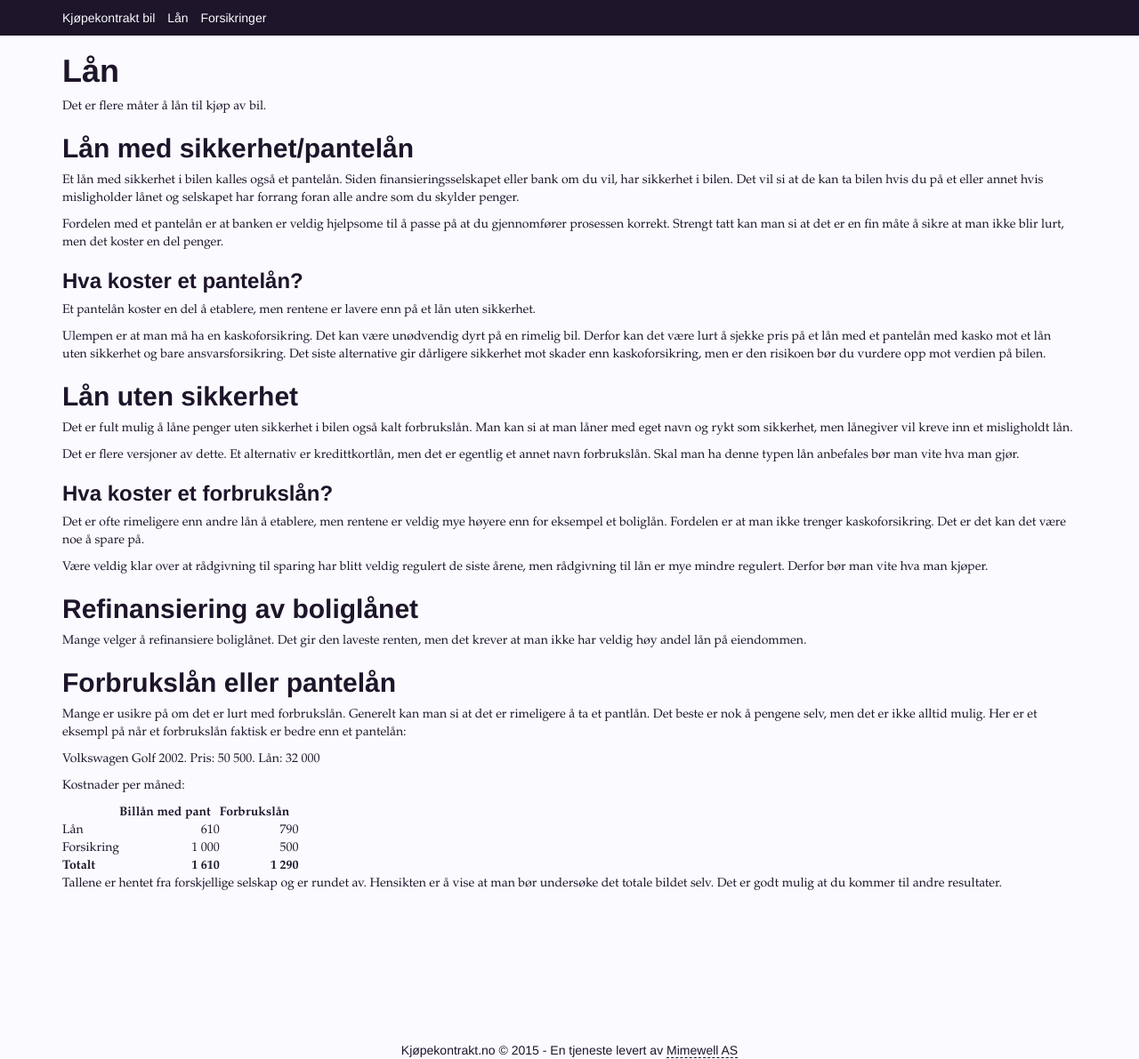
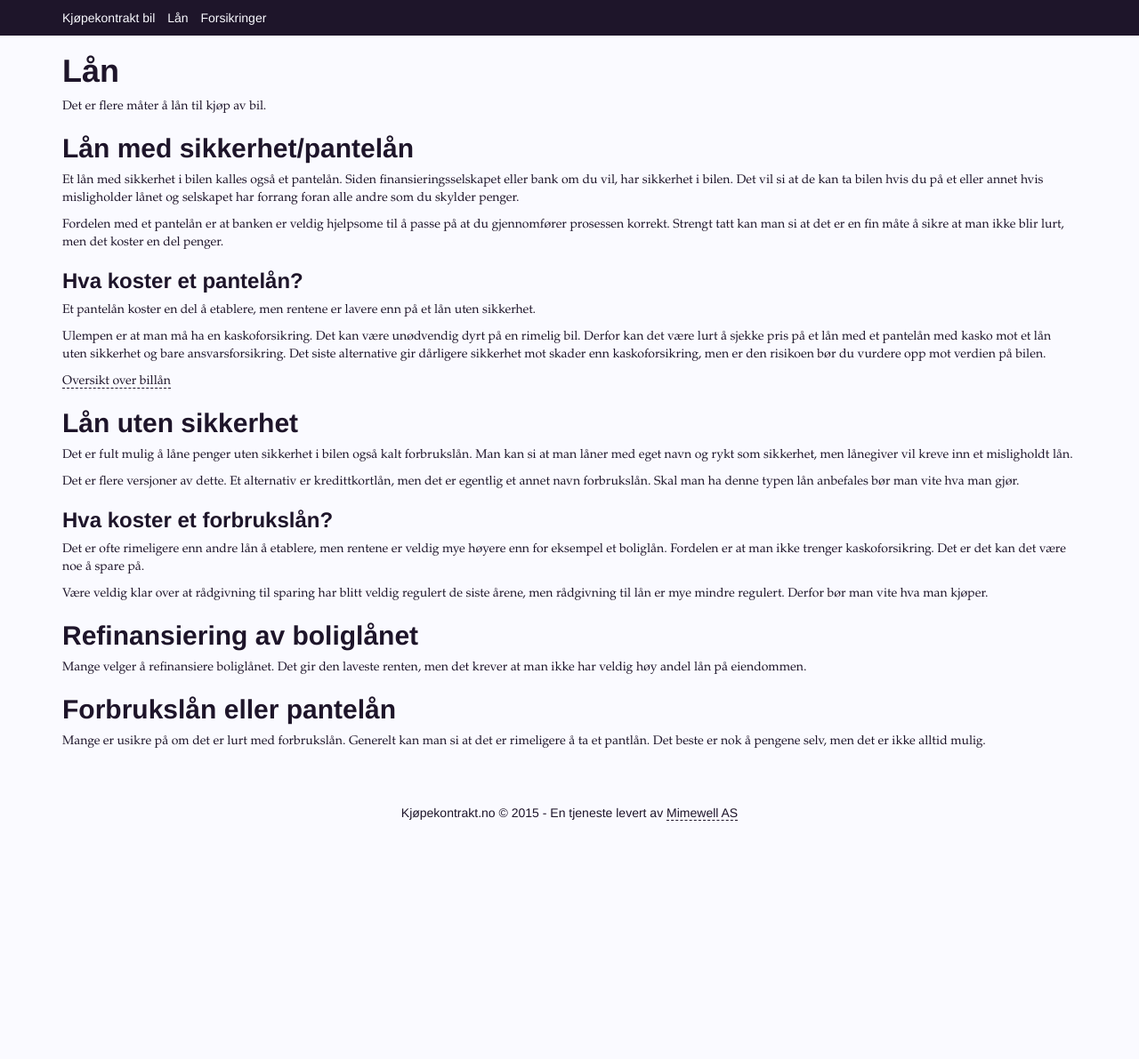
Before and after one commit to mimewell/kjopekontraktbil.no, a Jekyll site: the page built from lan.md, in a window 1280 px wide. Shown: the whole page at 89% size. Built offline with Jekyll 4.4.1, drawn with Linux system fonts in a browser that asks for light colours; Markdown is read by kramdown in place of the engine named in the settings; after the commit the page ends 924 px from its top, so only the background shows below that.

Commit message:
Update lan.md

```diff
--- a/lan.md
+++ b/lan.md
@@ -1,7 +1,6 @@
 ---
 layout: mark
 title: Lån
-keyword: lån, pantelån, forbrukslån, bruktbil, bil, sikkerhet, pant,
 ---
 
 # Lån
@@ -31,6 +30,8 @@ Derfor kan det være lurt å sjekke pris på et lån med et pantelån med kasko
 et lån uten sikkerhet og bare ansvarsforsikring.
 Det siste alternative gir dårligere sikkerhet mot skader enn kaskoforsikring,
 men er den risikoen bør du vurdere opp mot verdien på bilen.
+
+[Oversikt over billån](https://personomi.no/bank/smaalan/billan)
 
 ## Lån uten sikkerhet
 
@@ -62,29 +63,3 @@ Det gir den laveste renten, men det krever at man ikke har veldig høy andel lå
 Mange er usikre på om det er lurt med forbrukslån.
 Generelt kan man si at det er rimeligere å ta et pantlån.
 Det beste er nok å pengene selv, men det er ikke alltid mulig.
-Her er et eksempl på når et forbrukslån faktisk er bedre enn et pantelån:
-
-Volkswagen Golf 2002. Pris: 50 500. Lån: 32 000
-
-Kostnader per måned:
-
-<table>
-  <tr><th></th><th>Billån med pant</th><th>Forbrukslån</th></tr>
-  <tr><td>Lån</td><td class="nr">610</td><td class="nr">790</td></tr>
-  <tr><td>Forsikring</td><td class="nr">1 000</td><td class="nr">500</td></tr>
-  <tr class="sum"><td>Totalt</td><td class="nr">1 610</td><td class="nr">1 290</td></tr>
-</table>
-
-Tallene er hentet fra forskjellige selskap og er rundet av.
-Hensikten er å vise at man bør undersøke det totale bildet selv.
-Det er godt mulig at du kommer til andre resultater.
-
-<script async src="//pagead2.googlesyndication.com/pagead/js/adsbygoogle.js"></script>
-<!-- Kjøpekontrakt - Lån -->
-<ins class="adsbygoogle"
-     style="display:inline-block;width:728px;height:90px"
-     data-ad-client="ca-pub-9548062553812638"
-     data-ad-slot="2390268900"></ins>
-<script>
-(adsbygoogle = window.adsbygoogle || []).push({});
-</script>
```
